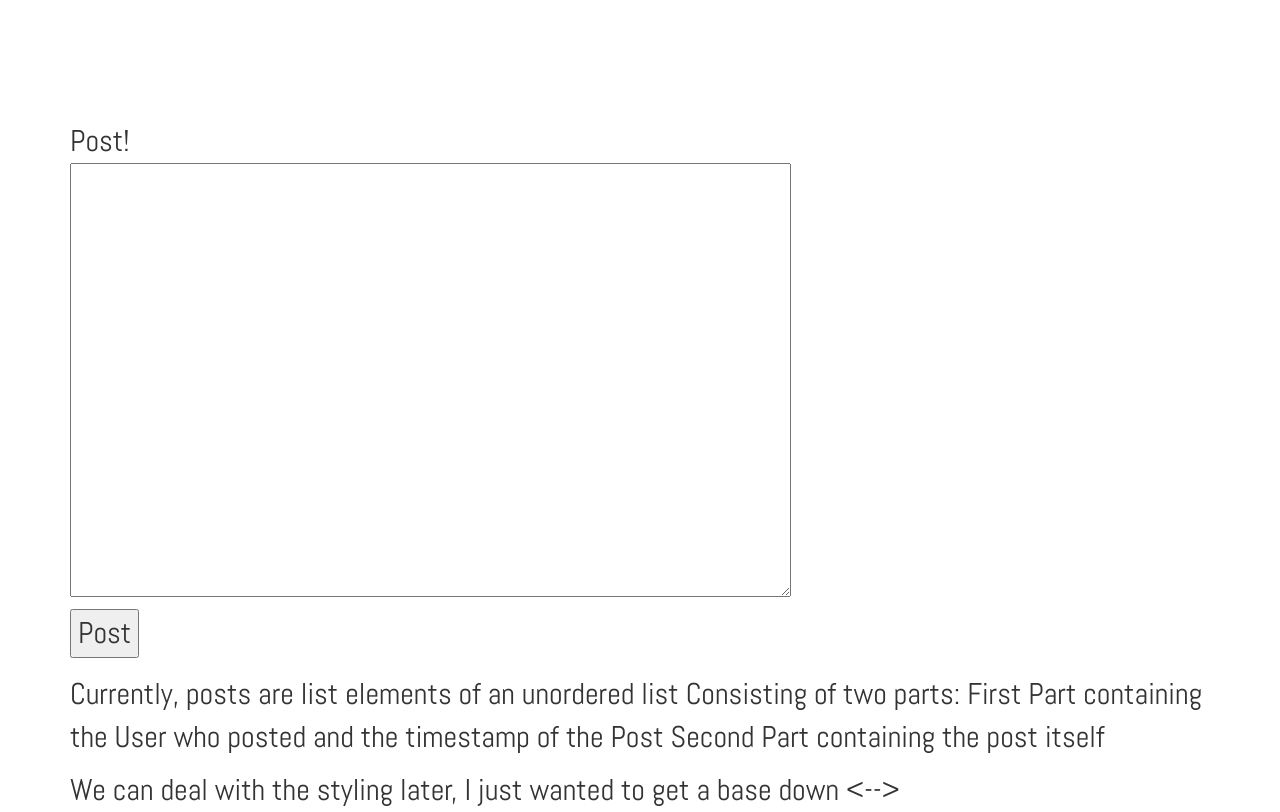
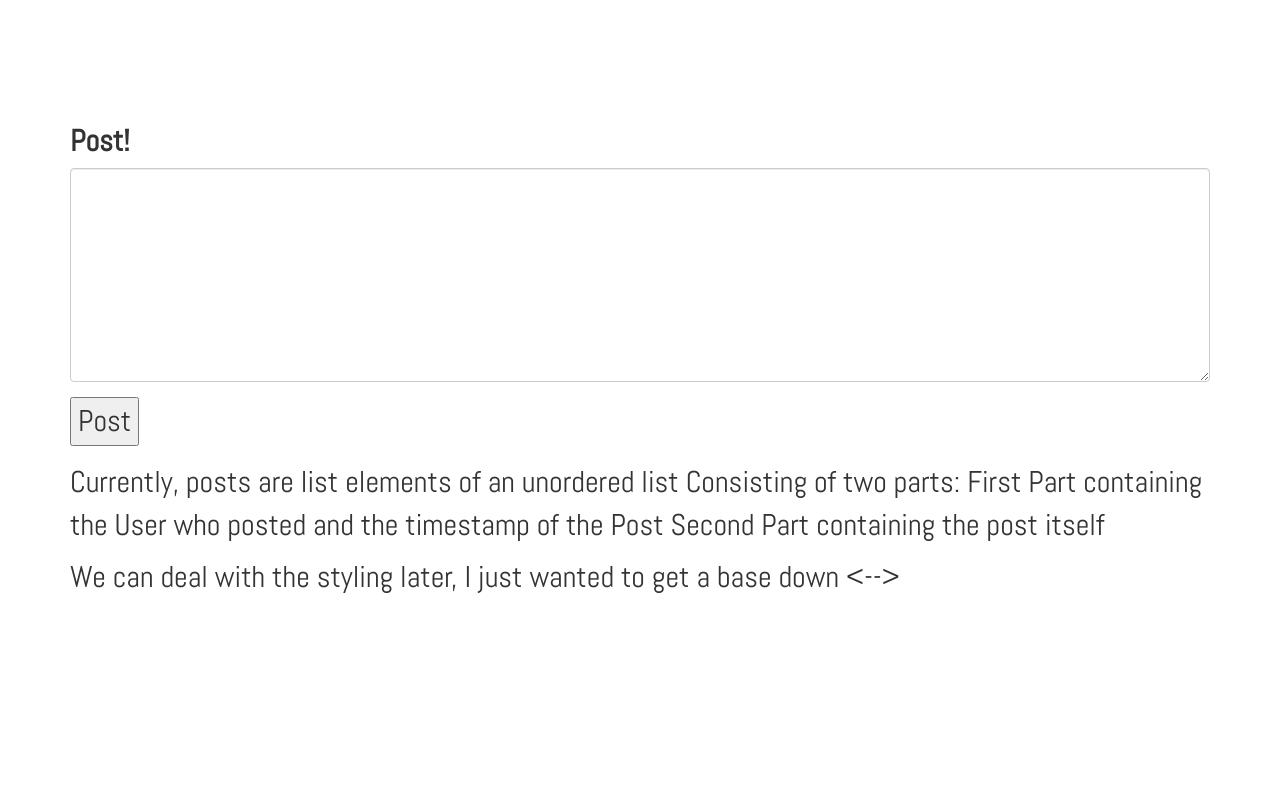
Before and after one commit to alex-wyc/bloginator, a Flask app: page / in a window 1280 px wide. Shown: the part 63-875 px from the top of the page. After the commit the page ends 656 px from the top, so only its background shows below. Run offline with Flask 2, Linux system fonts and the light colour scheme; data that the repository does not hold is empty; some libraries are stand-ins or nearby versions.

Commit message:
more textarea

```diff
--- a/templates/index.html
+++ b/templates/index.html
@@ -11,9 +11,9 @@
 <div id="main-div" class="container">
   <form role="form" action='/post' method='POST'>
 
-    <div class"form-group">
-      Post!<br>
-      <textarea rows="10" cols="50">
+    <div class="form-group">
+      <label for="comment">Post!</label>
+      <textarea class="form-control" rows="10" cols="50" id="comment">
       </textarea>
     </div>
 
```
